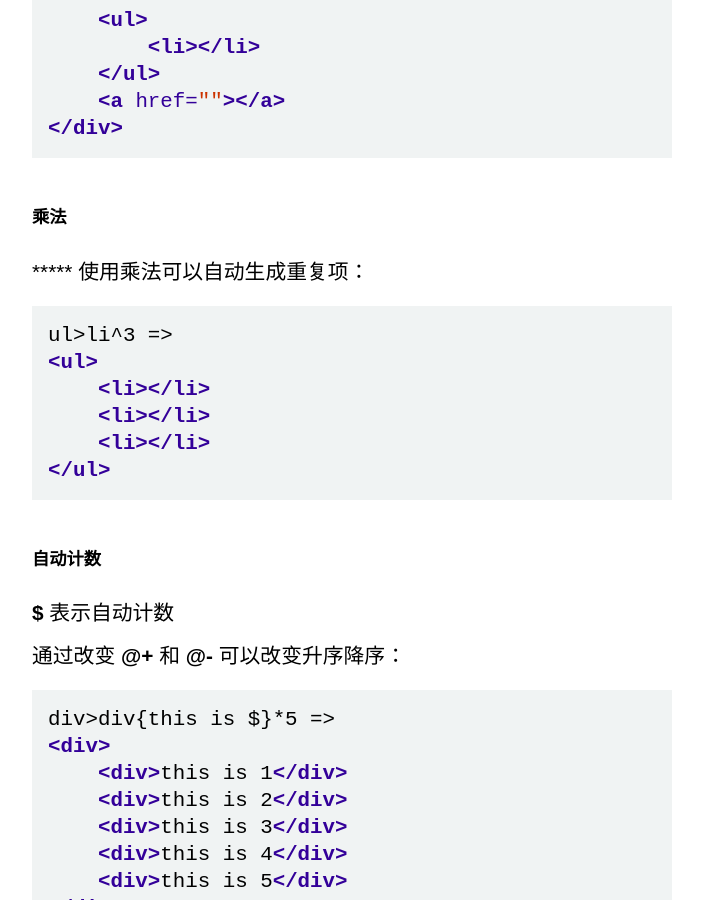
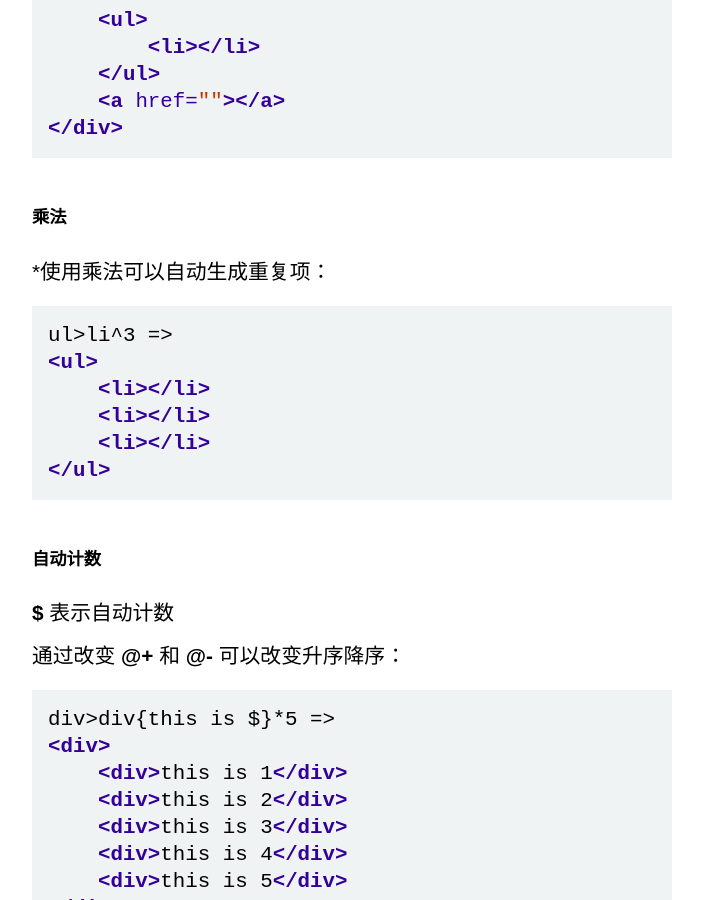
Before and after one commit to wangyu-1999/wangyu-1999.github.io, a Jekyll site: the page built from _posts/2021-12-24-VScode学习笔记.md, in a window 1280 px wide and 900 px high, scrolled down 2980 px. Shown: the whole window, without its empty margins (288-991 px from the left). Built offline with Jekyll 4.4.1, drawn with Linux system fonts in a browser that asks for light colours; comment, search, counter and statistics services are not loaded.

Commit message:
fix: 新增笔记内容

````diff
--- a/_posts/2021-12-24-VScode学习笔记.md
+++ b/_posts/2021-12-24-VScode学习笔记.md
@@ -105,7 +105,7 @@ div>(ul>li)>a =>
 
 ##### 乘法
 
-***** 使用乘法可以自动生成重复项：
+*使用乘法可以自动生成重复项：
 
 ```html
 ul>li^3 =>
````
